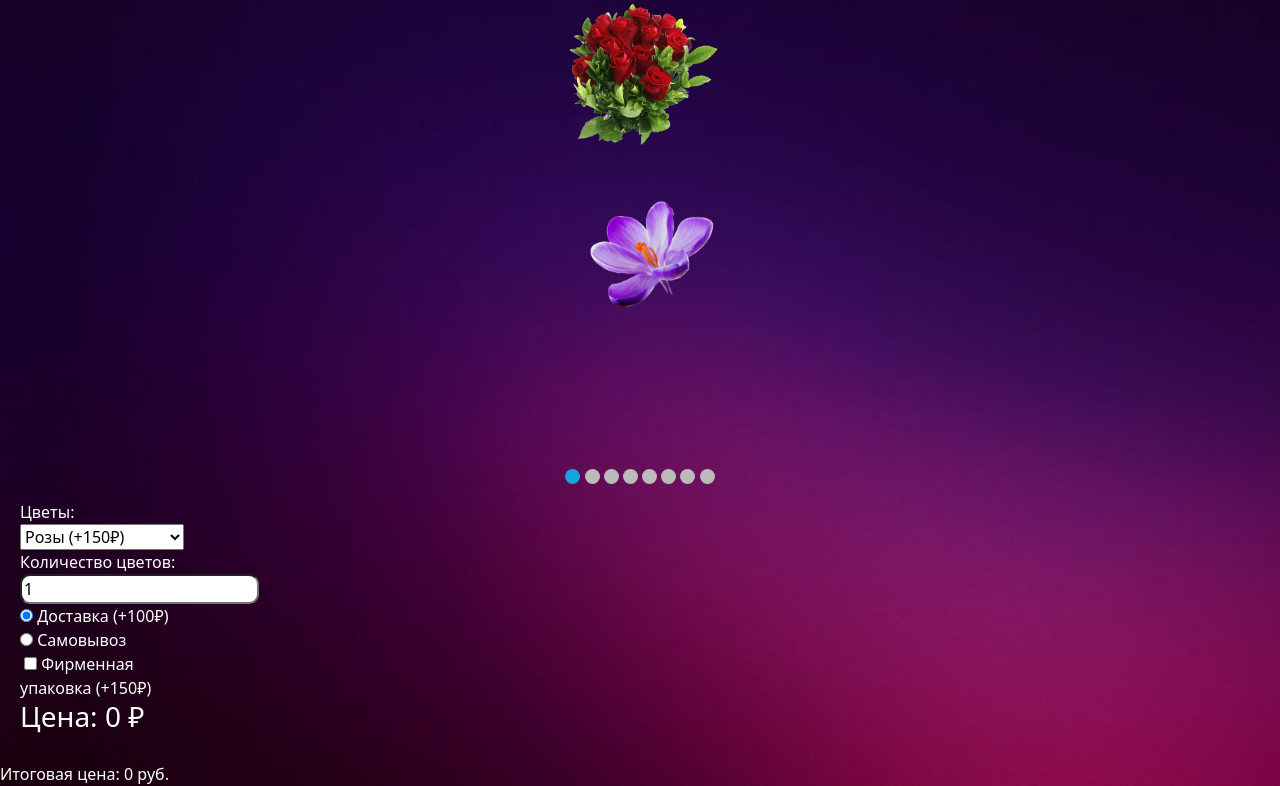
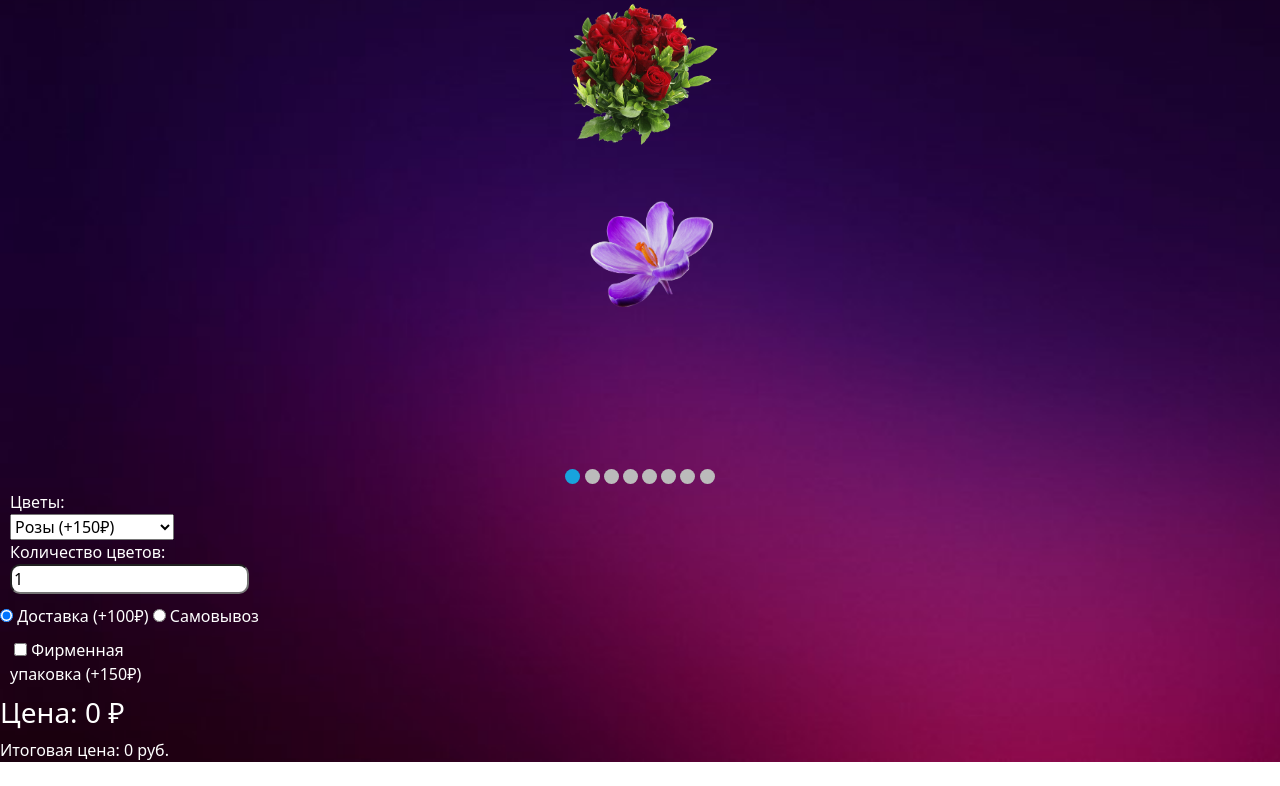
Before and after one commit to Rt0x/seven.github.io, a plain HTML site: page index.html in a window 1280 px wide. Shown: the part 136-922 px from the top of the page. After the commit the page ends 898 px from the top, so only its background shows below. Drawn offline with nearby package versions, Linux system fonts and the light colour scheme.

Commit message:
Update style.css

```diff
--- a/style.css
+++ b/style.css
@@ -35,9 +35,14 @@
     background-size: cover;
     color: #fff;
 }
-#calculator{
+.option{
     width:200px;
-    padding:20px;
+    padding:10px;
+    border:0;
+}
+.productOption{
+    width:200px;
+    padding:10px;
     border:0;
 }
 #quantity{
```
